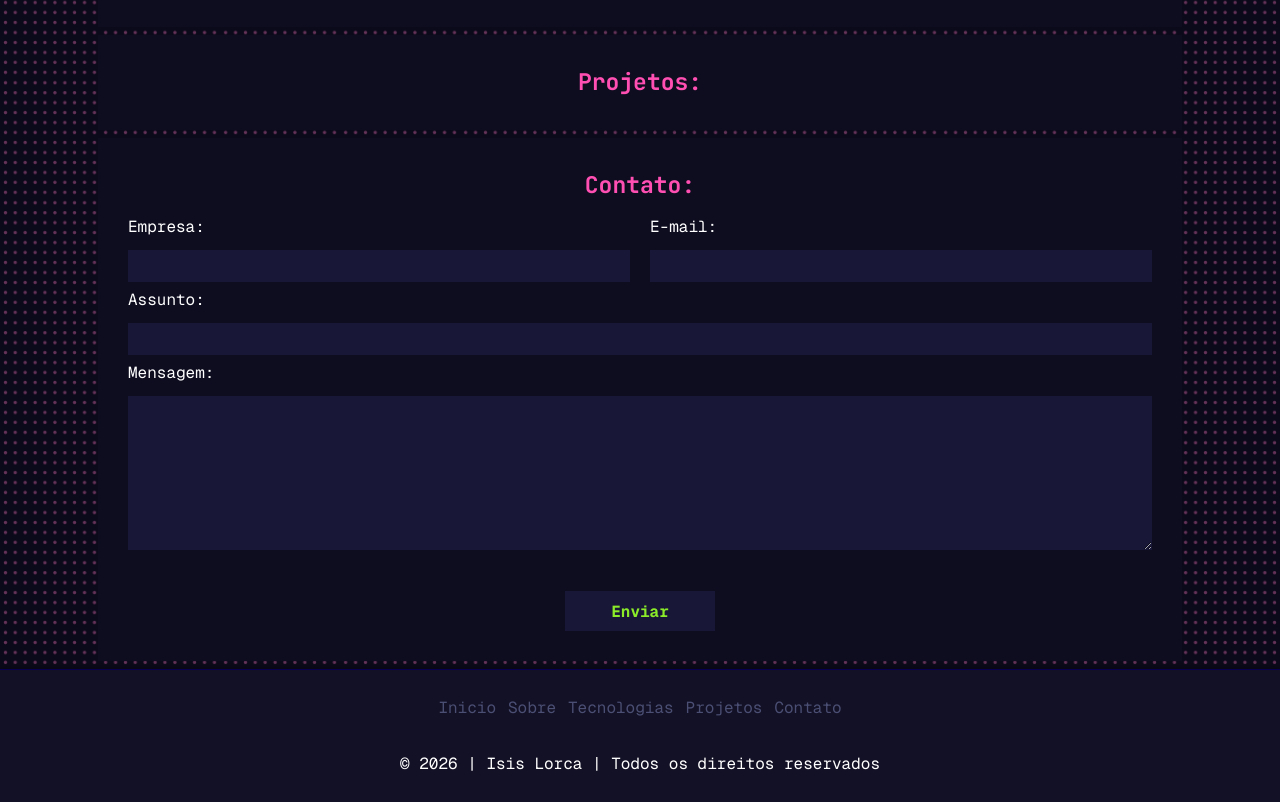
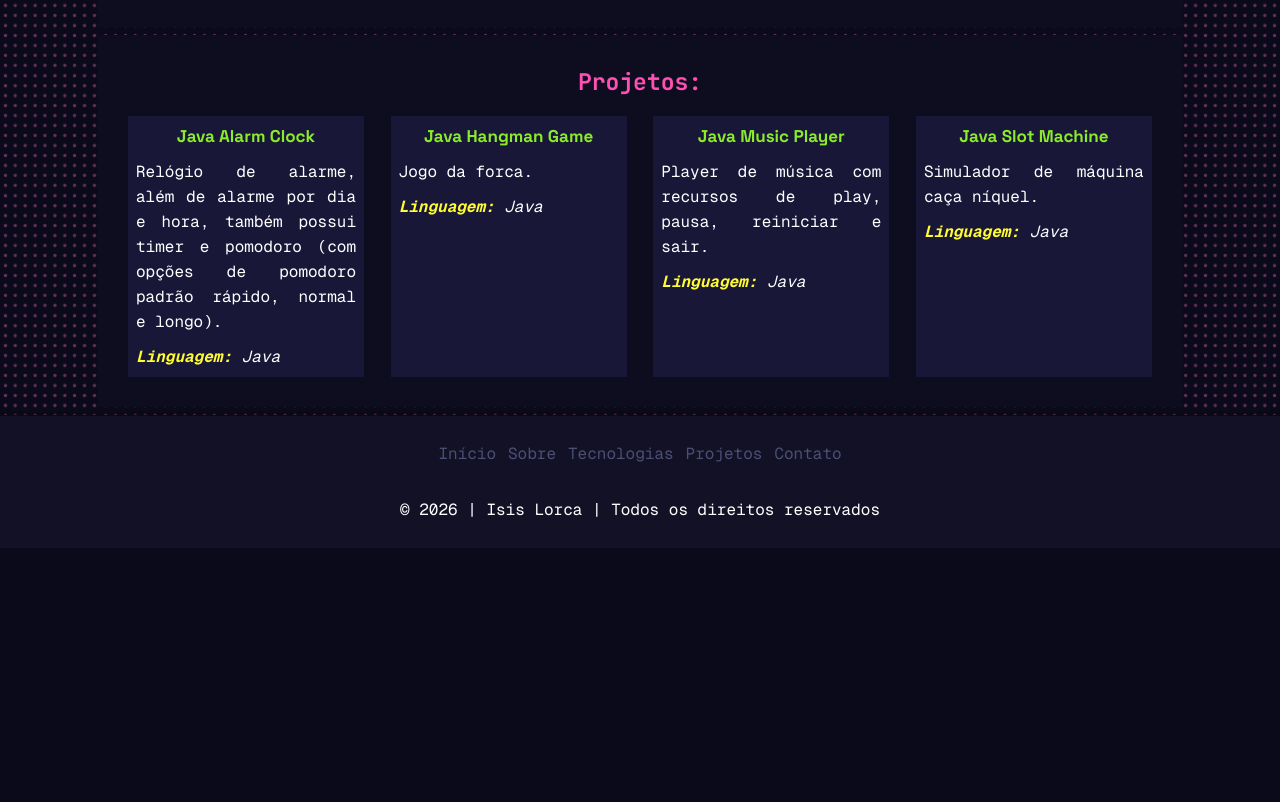
Before and after one commit to Is-Lorca/meu-Portfolio, a plain HTML site: page index.html in a window 1280 px wide. Shown: the part 1487-2289 px from the top of the page. After the commit the page ends 2035 px from the top, so only its background shows below. Drawn offline with nearby package versions, Linux system fonts and the light colour scheme.

Commit message:
Adicionando projetos

```diff
--- a/index.html
+++ b/index.html
@@ -21,6 +21,7 @@
       href="https://fonts.googleapis.com/css2?family=JetBrains+Mono:ital,wght@0,100..800;1,100..800&display=swap"
       rel="stylesheet"
     />
+    <link rel="icon" href="src/img/favicon.ico">
     <link rel="stylesheet" href="src/reset.css" />
     <link rel="stylesheet" href="src/style.css" />
     <title>Portfólio | Isis Lorca</title>
@@ -28,7 +29,7 @@
   <body>
     <header id="navegacao">
       <nav id="barraNavegacao">
-        <a href="#inicio">Inicio</a>
+        <a href="#inicio">Início</a>
         <a href="#sobre">Sobre</a>
         <a href="#tecnologias">Tecnologias</a>
         <a href="#projetos">Projetos</a>
@@ -46,7 +47,7 @@
           <h1 id="nomeCompleto">> Isis Lorca de Oliveira</h1>
 
           <h2 id="focosAprendizado">
-            Desenvolvedora Back-End • IA • Desenvolvimento Web
+            Desenvolvedora Back-End • IA • Desenvolvedora Web
           </h2>
         </div>
 
@@ -86,16 +87,16 @@
     <main id="principal">
       <section id="sobre" class="container">
         <p>
-          Formada em Análise e Desenvolvimento de Sistemas pela Estácio de Sá e
-          graduação em andamento em Desenvolvimento de Sistemas Multiplataforma
-          pela Fatec de Marília.
+          Formada em Análise e Desenvolvimento de Sistemas pela Universidade
+          Estácio de Sá e graduanda em Desenvolvimento de Sistemas
+          Multiplataforma pela Fatec Marília.
         </p>
         <br />
         <p>
-          Tenho interesse na área de desenvolvimento Back-End, nas linguagens de
-          programação Java e Python, com pretensão em fazer especialização no
-          desenvolvimento de Inteligências Artificiais. Apesar de não ter foco
-          nessa área, tenho conhecimento na área de Desenvolvimento Web.
+          Tenho interesse na área de desenvolvimento Back-End e nas linguagens
+          de programação Java e Python, com pretensão em fazer especialização no
+          desenvolvimento de inteligências artificiais. Por conta de minha
+          primeira graduação, também possuo conhecimento de Desenvolvimento Web.
         </p>
       </section>
       <section id="tecnologias" class="container">
@@ -211,9 +212,55 @@
         </section>
       </section>
       <section id="projetos" class="container">
-        <!-- Descobrir como fazer -->
         <h3 class="tituloParte">Projetos:</h3>
+        <div class="listaProjeto">
+          <div class="areaProjeto">
+            <a href="https://github.com/Is-Lorca/Java-Alarm-Clock">
+              <h4 class="nomeProjeto">Java Alarm Clock</h4>
+              <p class="textoProjeto">
+                Relógio de alarme, além de alarme por dia e hora, também possui timer e pomodoro (com opções de pomodoro padrão rápido, normal e longo).
+              </p>
+              <p class="tipoLinguagemProjeto">
+                <span class="linguagemProjeto">Linguagem:</span> Java
+              </p>
+            </a>
+          </div>
+          <div class="areaProjeto">
+            <a href="https://github.com/Is-Lorca/Java-Hangman-Game">
+              <h4 class="nomeProjeto">Java Hangman Game</h4>
+              <p class="textoProjeto">
+                Jogo da forca.
+              </p>
+              <p class="tipoLinguagemProjeto">
+                <span class="linguagemProjeto">Linguagem:</span> Java
+              </p>
+            </a>
+          </div>
+          <div class="areaProjeto">
+            <a href="https://github.com/Is-Lorca/Java-Music-Player">
+              <h4 class="nomeProjeto">Java Music Player</h4>
+              <p class="textoProjeto">
+                Player de música com recursos de play, pausa, reiniciar e sair.
+              </p>
+              <p class="tipoLinguagemProjeto">
+                <span class="linguagemProjeto">Linguagem:</span> Java
+              </p>
+            </a>
+          </div>
+          <div class="areaProjeto">
+            <a href="https://github.com/Is-Lorca/Java-Slot-Machine">
+              <h4 class="nomeProjeto">Java Slot Machine</h4>
+              <p class="textoProjeto">
+                Simulador de máquina caça níquel.
+              </p>
+              <p class="tipoLinguagemProjeto">
+                <span class="linguagemProjeto">Linguagem:</span> Java
+              </p>
+            </a>
+          </div>
+        </div>
       </section>
+      <!--
         <section id="contato" class="container">
           <h3 class="tituloParte">Contato:</h3>
           <br />
@@ -259,10 +306,11 @@
             </div>
           </form>
         </section>
+      -->
     </main>
     <footer id="rodape">
       <section id="linksRodape">
-        <a href="#inicio">Inicio</a>
+        <a href="#inicio">Início</a>
         <a href="#sobre">Sobre</a>
         <a href="#tecnologias">Tecnologias</a>
         <a href="#projetos">Projetos</a>
--- a/src/style.css
+++ b/src/style.css
@@ -115,7 +115,7 @@ body {
   transition: 0.2s;
 }
 
-.icones:hover{
+.icones:hover {
   transform: scale(0.8);
 }
 
@@ -179,7 +179,7 @@ body {
   transition: 0.8s;
 }
 
-.iconeTec:hover{
+.iconeTec:hover {
   transform: scale(1.4);
   /* filter: drop-shadow(0 0 5px #73ee7f); */
 }
@@ -192,6 +192,7 @@ body {
 }
 
 /* Formulario */
+
 #formularioContato {
   display: flex;
   flex-direction: column;
@@ -257,11 +258,60 @@ body {
   font-size: 16px;
 }
 
+/* Projetos */
+.listaProjeto {
+  display: flex;
+  flex-wrap: wrap;
+  justify-content: space-between;
+  gap: 24px 0;
+  margin-top: 16px;
+}
+
+.areaProjeto {
+  width: 100%;
+  max-width: 220px;
+  padding: 8px;
+  background-color: #191738;
+  line-height: 25px;
+}
+
+.areaProjeto a {
+  display: flex;
+  flex-direction: column;
+  text-decoration: none;
+}
+
+.nomeProjeto {
+  font-family: "Space Grotesk", sans-serif;
+  color: #8bec29;
+  font-size: 17px;
+  font-weight: bold;
+  text-align: center;
+  margin-bottom: 10px;
+}
+
+.textoProjeto {
+  color: #fff;
+  text-align: justify;
+}
+
+.tipoLinguagemProjeto {
+  color: #fff;
+  font-style: italic;
+  margin-top: 10px;
+}
+
+.linguagemProjeto {
+  color: #fffc31;
+  font-weight: bold;
+}
+
+
 /* Rodape */
 #rodape {
   width: 100%;
   padding: 30px 0;
-  box-shadow: 0px 0px 6px 0px rgba(0, 0, 0, 0.5);
+  box-shadow: 0 0px 6px 0 rgba(0, 0, 0, 0.502);
   background-color: #131125;
   border-top: 1px solid #070051;
 }
@@ -273,7 +323,7 @@ body {
   margin-bottom: 40px;
 }
 
-#linksRodape a{
+#linksRodape a {
   text-decoration: none;
   color: #4b4f74;
   transition: 0.5s;
@@ -297,4 +347,7 @@ body {
   #inicio {
     flex-direction: column;
   }
+  .areaProjeto{
+    max-width: 100%;
+  }
 }
```
Also changed, not shown: src/img/favicon.ico (added). Lines whose indentation alone changed are shown as unchanged.
